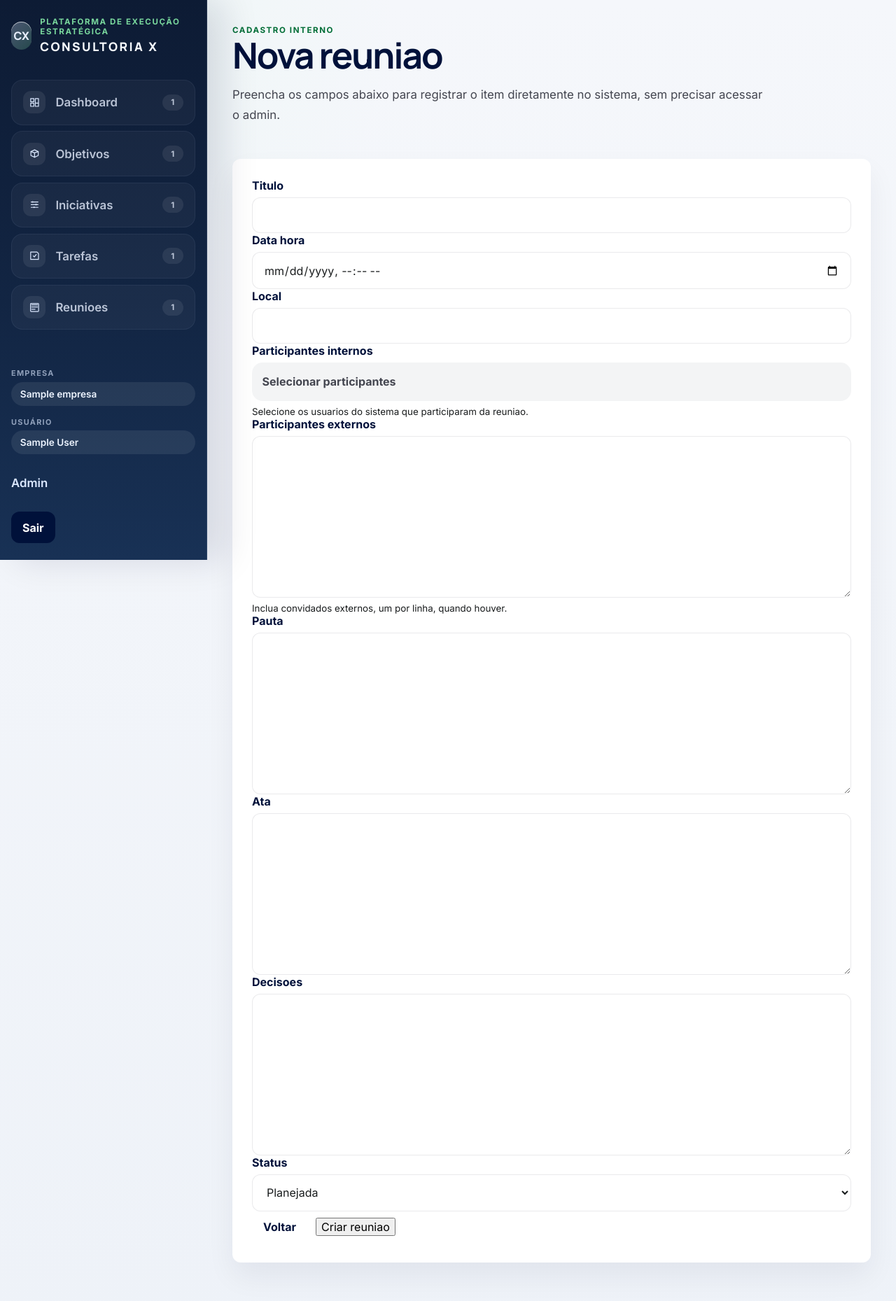
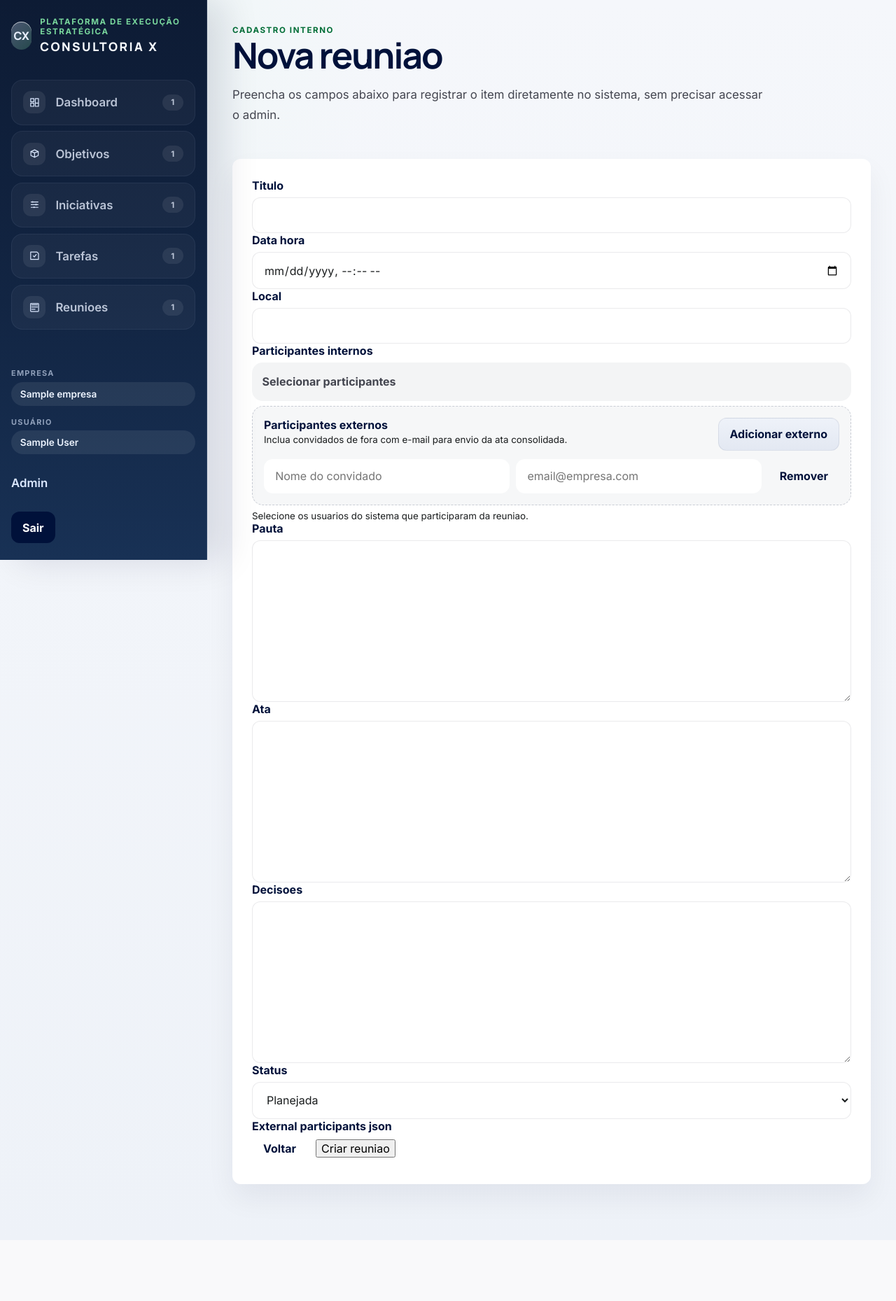
Before and after one commit to newtoncerezini-ai/appmonitor, a Django app: page /reunioes/nova/ in a window 1280 px wide. Shown: the top 1859 px of the page at 70% size. After the commit the page ends 1734 px from the top, so only its background shows below. Run offline with Django 5.2, Linux system fonts and the light colour scheme; a user stored in the database is signed in; tables that the repository leaves empty hold one stand-in row (values such as "Sample post").

Commit message:
Send meeting minutes by email

```diff
--- a/core/forms.py
+++ b/core/forms.py
@@ -1,6 +1,17 @@
+import json
+
 from django import forms
 
-from .models import EncaminhamentoReuniao, Iniciativa, ObjetivoEstrategico, PlanoAcao, Reuniao, Tarefa, Usuario
+from .models import (
+    EncaminhamentoReuniao,
+    Iniciativa,
+    ObjetivoEstrategico,
+    PlanoAcao,
+    Reuniao,
+    ReuniaoParticipanteExterno,
+    Tarefa,
+    Usuario,
+)
 
 
 class BaseEmpresaForm(forms.ModelForm):
@@ -115,6 +126,8 @@ class PlanoAcaoForm(BaseEmpresaForm):
 
 
 class ReuniaoForm(BaseEmpresaForm):
+    external_participants_json = forms.CharField(required=False, widget=forms.HiddenInput())
+
     class Meta:
         model = Reuniao
         fields = [
@@ -122,7 +135,6 @@ class ReuniaoForm(BaseEmpresaForm):
             "data_hora",
             "local",
             "participantes_usuarios",
-            "participantes_externos",
             "pauta",
             "ata",
             "decisoes",
@@ -135,7 +147,6 @@ class ReuniaoForm(BaseEmpresaForm):
     def __init__(self, *args, user=None, **kwargs):
         super().__init__(*args, user=user, **kwargs)
         self.fields["participantes_usuarios"].label = "Participantes internos"
-        self.fields["participantes_externos"].label = "Participantes externos"
         self.fields["participantes_usuarios"].widget = forms.SelectMultiple(
             attrs={"class": "form-control js-user-multiselect"},
         )
@@ -144,7 +155,64 @@ class ReuniaoForm(BaseEmpresaForm):
                 empresa=self.user.empresa,
             ).order_by("first_name", "username")
         self.fields["participantes_usuarios"].help_text = "Selecione os usuarios do sistema que participaram da reuniao."
-        self.fields["participantes_externos"].help_text = "Inclua convidados externos, um por linha, quando houver."
+        self.fields["external_participants_json"].initial = self._external_participants_initial()
+
+    def _external_participants_initial(self):
+        if self.instance and self.instance.pk:
+            participantes = list(
+                self.instance.participantes_externos_lista.values(
+                    "nome",
+                    "email",
+                )
+            )
+            if participantes:
+                return json.dumps(participantes)
+            if self.instance.participantes_externos:
+                legado = [
+                    {"nome": linha.strip(), "email": ""}
+                    for linha in self.instance.participantes_externos.splitlines()
+                    if linha.strip()
+                ]
+                return json.dumps(legado)
+        return "[]"
+
+    def clean_external_participants_json(self):
+        raw_value = self.cleaned_data.get("external_participants_json") or "[]"
+        try:
+            participantes = json.loads(raw_value)
+        except json.JSONDecodeError as exc:
+            raise forms.ValidationError("Revise os participantes externos informados.") from exc
+
+        if not isinstance(participantes, list):
+            raise forms.ValidationError("Revise os participantes externos informados.")
+
+        cleaned = []
+        email_field = forms.EmailField(required=True)
+        for participante in participantes:
+            nome = str(participante.get("nome", "")).strip()
+            email = str(participante.get("email", "")).strip().lower()
+            if not nome and not email:
+                continue
+            if not nome or not email:
+                raise forms.ValidationError("Informe nome e e-mail para cada participante externo.")
+            cleaned.append({"nome": nome, "email": email_field.clean(email)})
+        return cleaned
+
+    def save(self, commit=True):
+        instance = super().save(commit=commit)
+        if commit:
+            instance.participantes_externos_lista.all().delete()
+            ReuniaoParticipanteExterno.objects.bulk_create(
+                [
+                    ReuniaoParticipanteExterno(
+                        reuniao=instance,
+                        nome=participante["nome"],
+                        email=participante["email"],
+                    )
+                    for participante in self.cleaned_data.get("external_participants_json", [])
+                ]
+            )
+        return instance
 
 
 class EncaminhamentoReuniaoForm(BaseEmpresaForm):
--- a/core/urls.py
+++ b/core/urls.py
@@ -16,6 +16,7 @@ from .views import (
     GerarItemEncaminhamentoView,
     ReuniaoCreateView,
     ReuniaoDetailView,
+    ReuniaoFinalizarEnviarView,
     ReuniaoListView,
     ReuniaoUpdateView,
     TaskListView,
@@ -47,6 +48,7 @@ urlpatterns = [
     path("reunioes/nova/", ReuniaoCreateView.as_view(), name="reuniao_create"),
     path("reunioes/<int:pk>/", ReuniaoDetailView.as_view(), name="reuniao_detail"),
     path("reunioes/<int:pk>/editar/", ReuniaoUpdateView.as_view(), name="reuniao_update"),
+    path("reunioes/<int:pk>/finalizar-enviar/", ReuniaoFinalizarEnviarView.as_view(), name="reuniao_finalizar_enviar"),
     path("reunioes/<int:reuniao_pk>/encaminhamentos/novo/", EncaminhamentoReuniaoCreateView.as_view(), name="encaminhamento_reuniao_create"),
     path("encaminhamentos/<int:pk>/gerar/", GerarItemEncaminhamentoView.as_view(), name="encaminhamento_gerar_item"),
 ]
--- a/core/views.py
+++ b/core/views.py
@@ -26,12 +26,15 @@ from .models import (
     ObjetivoEstrategico,
     PlanoAcao,
     Reuniao,
+    StatusReuniao,
     StatusWorkflow,
     Tarefa,
     TipoGeracaoEncaminhamento,
     TipoEntidadeHistorico,
     Usuario,
+    registrar_historico_sistema,
 )
+from .services import enviar_ata_reuniao_por_email
 
 
 def _format_history_value(instance, field_name, value):
@@ -56,7 +59,24 @@ def registrar_historico_alteracoes(instance, original, user, form, tipo_entidade
         if field is None:
             continue
 
-        model_field = instance._meta.get_field(field_name)
+        try:
+            model_field = instance._meta.get_field(field_name)
+        except Exception:
+            if field_name != "external_participants_json":
+                continue
+            anterior = previous_m2m_values.get(field_name, [])
+            novo = list(instance.participantes_externos_lista.all().order_by("pk"))
+            HistoricoAlteracao.objects.create(
+                empresa=user.empresa,
+                usuario=user,
+                entidade_tipo=tipo_entidade,
+                entidade_id=instance.pk,
+                entidade_nome=str(instance),
+                campo="Participantes externos",
+                valor_anterior=", ".join(str(item) for item in anterior) if anterior else "-",
+                valor_novo=", ".join(str(item) for item in novo) if novo else "-",
+            )
+            continue
         if model_field.many_to_many:
             anterior = previous_m2m_values.get(field_name, list(getattr(original, field_name).all().order_by("pk")))
             novo = list(getattr(instance, field_name).all().order_by("pk"))
@@ -543,6 +563,9 @@ class BaseUpdateView(GestaoExecucaoMixin, UpdateView):
         original = self.get_queryset().get(pk=self.object.pk)
         previous_m2m_values = {}
         for field_name in form.changed_data:
+            if field_name == "external_participants_json":
+                previous_m2m_values[field_name] = list(original.participantes_externos_lista.all().order_by("pk"))
+                continue
             try:
                 model_field = self.model._meta.get_field(field_name)
             except Exception:
@@ -809,6 +832,7 @@ class ReuniaoDetailView(EmpresaContextMixin, DetailView):
             .select_related("criada_por")
             .prefetch_related(
                 "participantes_usuarios",
+                "participantes_externos_lista",
                 "encaminhamentos__responsavel",
                 "encaminhamentos__objetivo",
                 "encaminhamentos__iniciativa_base",
@@ -864,6 +888,47 @@ class ReuniaoUpdateView(BaseUpdateView):
 
     def get_back_url(self):
         return reverse("core:reuniao_detail", kwargs={"pk": self.object.pk})
+
+
+class ReuniaoFinalizarEnviarView(GestaoExecucaoMixin, View):
+    def post(self, request, pk):
+        reuniao = get_object_or_404(
+            Reuniao.objects.prefetch_related(
+                "participantes_usuarios",
+                "participantes_externos_lista",
+                "encaminhamentos__responsavel",
+            ),
+            pk=pk,
+            empresa=request.user.empresa,
+        )
+        status_anterior = reuniao.status
+        if reuniao.status != StatusReuniao.FINALIZADA:
+            reuniao.status = StatusReuniao.FINALIZADA
+            reuniao.save(update_fields=["status", "atualizada_em"])
+            registrar_historico_sistema(
+                request.user.empresa,
+                TipoEntidadeHistorico.REUNIAO,
+                reuniao.pk,
+                reuniao.titulo,
+                "Status",
+                dict(StatusReuniao.choices).get(status_anterior, status_anterior),
+                reuniao.get_status_display(),
+            )
+
+        try:
+            total = enviar_ata_reuniao_por_email(reuniao)
+        except Exception as exc:
+            messages.error(
+                request,
+                f"A reuniao foi finalizada, mas o envio por e-mail falhou: {exc}",
+            )
+            return redirect("core:reuniao_detail", pk=reuniao.pk)
+
+        if total:
+            messages.success(request, f"Ata finalizada e enviada para {total} destinatario(s).")
+        else:
+            messages.warning(request, "Ata finalizada, mas nenhum participante possui e-mail cadastrado.")
+        return redirect("core:reuniao_detail", pk=reuniao.pk)
 
 
 class EncaminhamentoReuniaoCreateView(GestaoExecucaoMixin, CreateView):
--- a/static/core/app.css
+++ b/static/core/app.css
@@ -1110,6 +1110,13 @@ h4,
     font-weight: 800;
 }
 
+.external-participant-summary {
+    display: grid;
+    gap: 0.35rem;
+    color: var(--muted);
+    font-size: 0.92rem;
+}
+
 .meeting-action-form {
     display: grid;
     grid-template-columns: repeat(2, minmax(0, 1fr));
@@ -1493,6 +1500,53 @@ h4,
     color: var(--muted);
 }
 
+.external-participants-builder {
+    display: grid;
+    gap: 0.75rem;
+    padding: 1rem;
+    border: 1px dashed color-mix(in srgb, var(--primary) 18%, transparent);
+    border-radius: 1rem;
+    background: color-mix(in srgb, var(--surface-low) 72%, white);
+}
+
+.external-participants-head {
+    display: flex;
+    justify-content: space-between;
+    gap: 1rem;
+    align-items: flex-start;
+}
+
+.external-participants-head strong {
+    display: block;
+    color: var(--primary);
+}
+
+.external-participants-list {
+    display: grid;
+    gap: 0.6rem;
+}
+
+.external-participant-row {
+    display: grid;
+    grid-template-columns: minmax(0, 1fr) minmax(0, 1fr) auto;
+    gap: 0.6rem;
+    align-items: center;
+}
+
+.external-participant-row input {
+    width: 100%;
+    padding: 0.85rem 0.95rem;
+    border: 1px solid transparent;
+    border-radius: 0.8rem;
+    background: var(--surface-lowest);
+    color: var(--text);
+}
+
+.external-participant-row input:focus {
+    border-color: color-mix(in srgb, var(--primary) 26%, transparent);
+    outline: none;
+}
+
 .empty-selector {
     padding: 0.9rem 1rem;
     border-radius: 0.75rem;
@@ -1600,7 +1654,8 @@ h4,
     .kanban-board,
     .gantt-header,
     .gantt-row,
-    .dependency-panels {
+    .dependency-panels,
+    .external-participant-row {
         grid-template-columns: 1fr;
     }
 
--- a/templates/core/form.html
+++ b/templates/core/form.html
@@ -29,6 +29,18 @@
                 <label for="{{ field.id_for_label }}">{{ field.label }}</label>
                 {% if field.name == "participantes_usuarios" %}
                     {{ field }}
+                    {% if form.external_participants_json %}
+                        <div class="external-participants-builder" data-target-id="{{ form.external_participants_json.id_for_label }}">
+                            <div class="external-participants-head">
+                                <div>
+                                    <strong>Participantes externos</strong>
+                                    <small>Inclua convidados de fora com e-mail para envio da ata consolidada.</small>
+                                </div>
+                                <button type="button" class="secondary-link js-add-external-participant">Adicionar externo</button>
+                            </div>
+                            <div class="external-participants-list"></div>
+                        </div>
+                    {% endif %}
                 {% elif field.name == "dependencias" %}
                     {% if field.subwidgets %}
                         <div class="dependency-selector">
@@ -158,6 +170,66 @@ document.addEventListener("DOMContentLoaded", () => {
         renderTrigger();
         renderOptions();
     });
+
+    document.querySelectorAll(".external-participants-builder").forEach((builder) => {
+        const target = document.getElementById(builder.dataset.targetId);
+        const list = builder.querySelector(".external-participants-list");
+        const addButton = builder.querySelector(".js-add-external-participant");
+
+        function readParticipants() {
+            try {
+                const parsed = JSON.parse(target.value || "[]");
+                return Array.isArray(parsed) ? parsed : [];
+            } catch (error) {
+                return [];
+            }
+        }
+
+        function sync() {
+            const rows = Array.from(list.querySelectorAll(".external-participant-row"));
+            target.value = JSON.stringify(rows.map((row) => ({
+                nome: row.querySelector("[data-field='nome']").value.trim(),
+                email: row.querySelector("[data-field='email']").value.trim(),
+            })).filter((item) => item.nome || item.email));
+        }
+
+        function addRow(participant = {}) {
+            const row = document.createElement("div");
+            row.className = "external-participant-row";
+            const nameInput = document.createElement("input");
+            nameInput.type = "text";
+            nameInput.dataset.field = "nome";
+            nameInput.placeholder = "Nome do convidado";
+            nameInput.value = participant.nome || "";
+
+            const emailInput = document.createElement("input");
+            emailInput.type = "email";
+            emailInput.dataset.field = "email";
+            emailInput.placeholder = "email@empresa.com";
+            emailInput.value = participant.email || "";
+
+            const removeButton = document.createElement("button");
+            removeButton.type = "button";
+            removeButton.className = "ghost-button";
+            removeButton.textContent = "Remover";
+
+            [nameInput, emailInput].forEach((input) => input.addEventListener("input", sync));
+            removeButton.addEventListener("click", () => {
+                row.remove();
+                sync();
+            });
+            row.append(nameInput, emailInput, removeButton);
+            list.appendChild(row);
+            sync();
+        }
+
+        readParticipants().forEach(addRow);
+        if (!list.children.length) {
+            addRow();
+        }
+        addButton.addEventListener("click", () => addRow());
+        sync();
+    });
 });
 </script>
 {% endblock %}
```
Also changed, not shown: core/admin.py (+7 -1 lines), core/models.py (+19 -0 lines), core/services.py (added, +132 -0 lines), core/tests.py (+39 -2 lines), monitoramento/settings.py (+8 -0 lines), templates/core/reuniao_detail.html (+12 -2 lines), core/migrations/0007_reuniaoparticipanteexterno.py (added).
